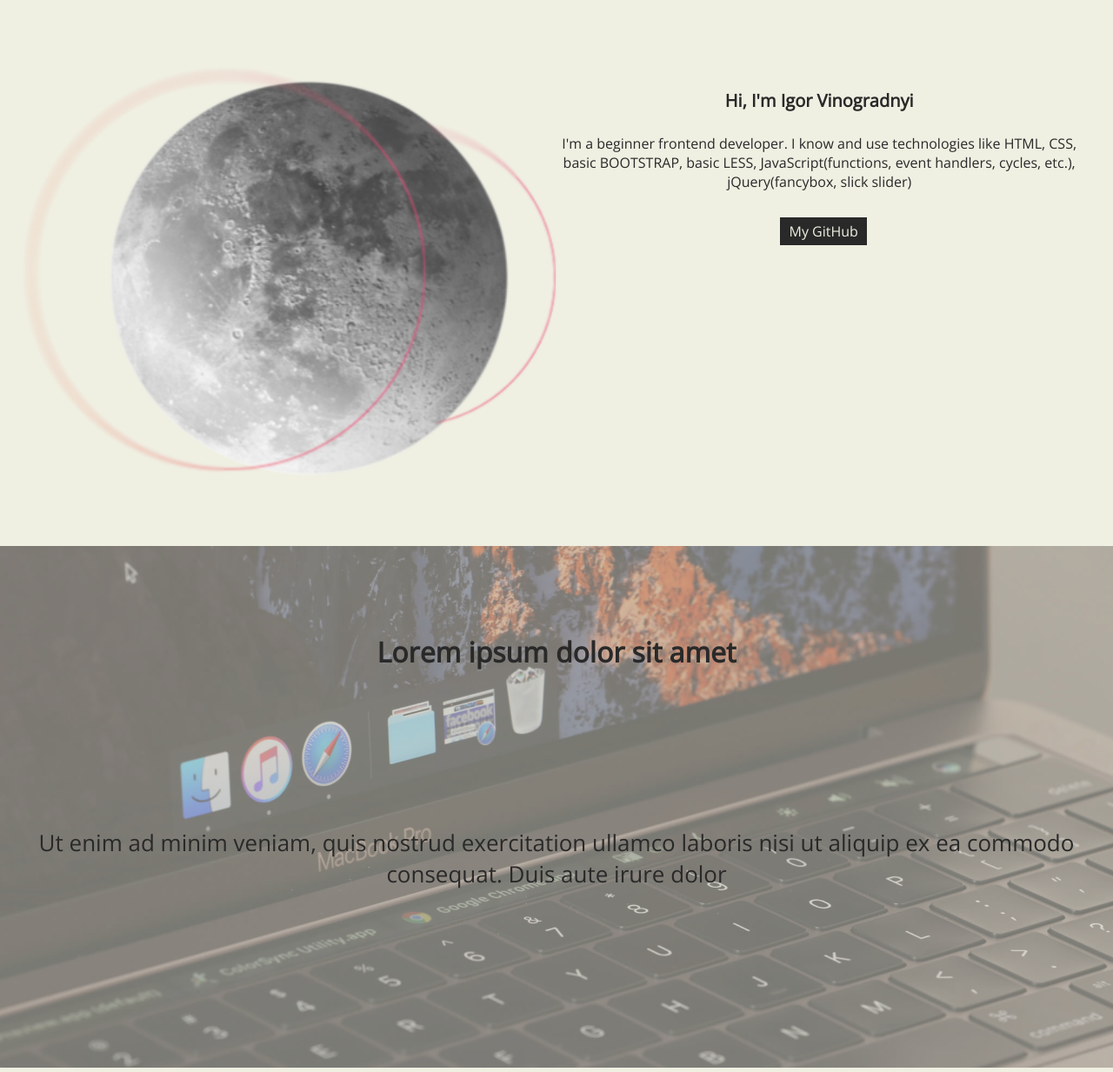
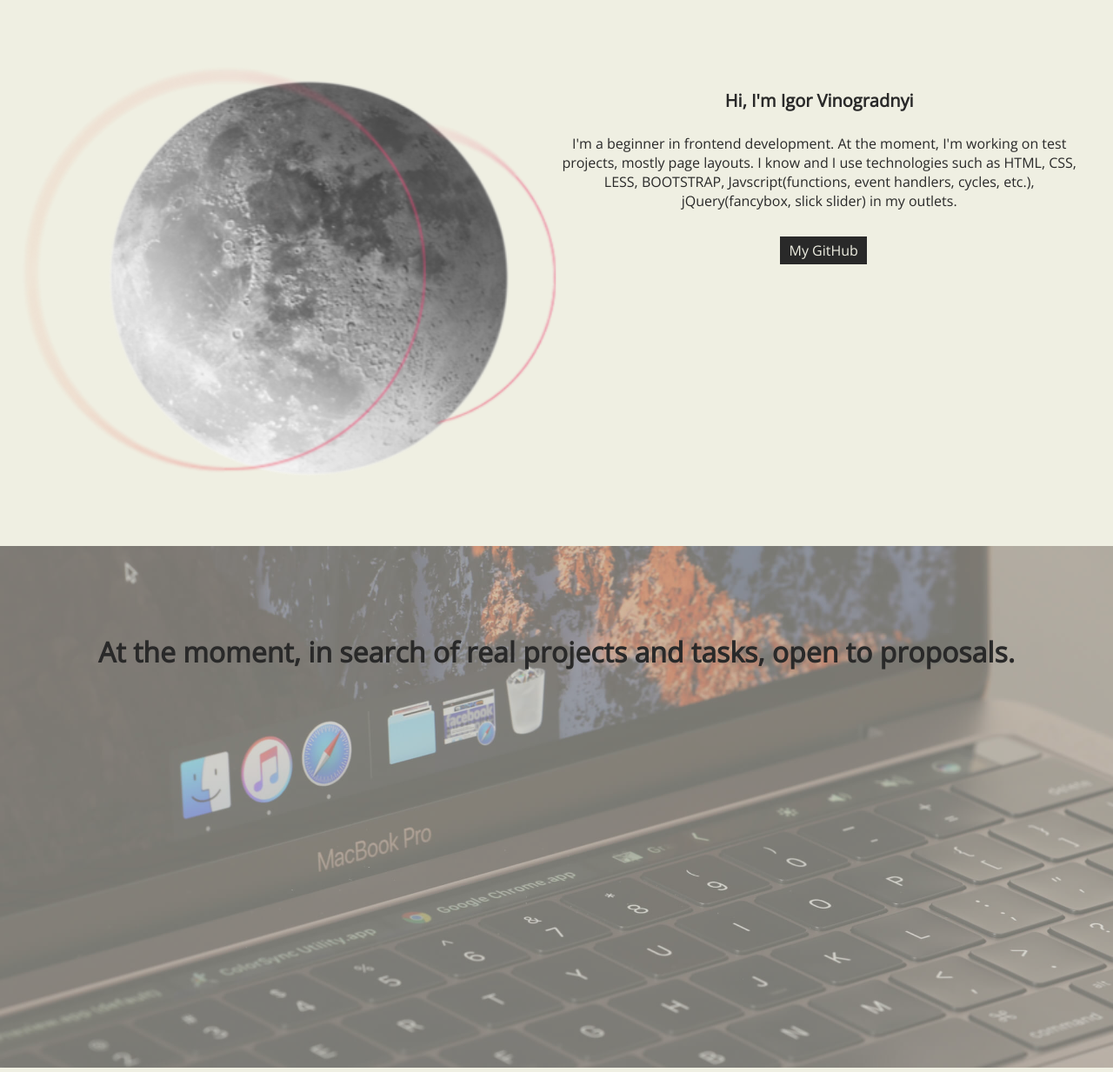
Before and after one commit to tonykrapatony/tonykrapatony.github.io, a plain HTML site: page index.html in a window 1280 px wide. Shown: the part 67-1300 px from the top of the page at 87% size. Drawn offline with nearby package versions, Linux system fonts and the light colour scheme.

Commit message:
Update index.html

```diff
--- a/index.html
+++ b/index.html
@@ -35,13 +35,13 @@
         <div id="about-skils">
             <img src="img/moon.png" alt="">
             <h3>Hi, I'm Igor Vinogradnyi</h3>
-            <p>I'm a beginner frontend developer. I know and use technologies like HTML, CSS, basic BOOTSTRAP, basic LESS, JavaScript(functions, event handlers, cycles, etc.), jQuery(fancybox, slick slider)</p>
+            <p>I'm a beginner in frontend development. At the moment, I'm working on test projects, mostly page layouts. I know and I use technologies such as HTML, CSS, LESS, BOOTSTRAP, Javscript(functions, event handlers, cycles, etc.), jQuery(fancybox, slick slider) in my outlets.</p>
             <div><a href="https://github.com/tonykrapatony" target="_blank">My GitHub</a></div>
         </div>
         <div id="about-description">
             <img src="img/img3.jpg" alt="">
-            <h3>Lorem ipsum dolor sit amet</h3>
-            <p>Ut enim ad minim veniam, quis nostrud exercitation ullamco laboris nisi ut aliquip ex ea commodo consequat. Duis aute irure dolor </p>
+            <h3>At the moment, in search of real projects and tasks, open to proposals.</h3>
+            <p></p>
         </div>
 
         <div class="exampels">
```
